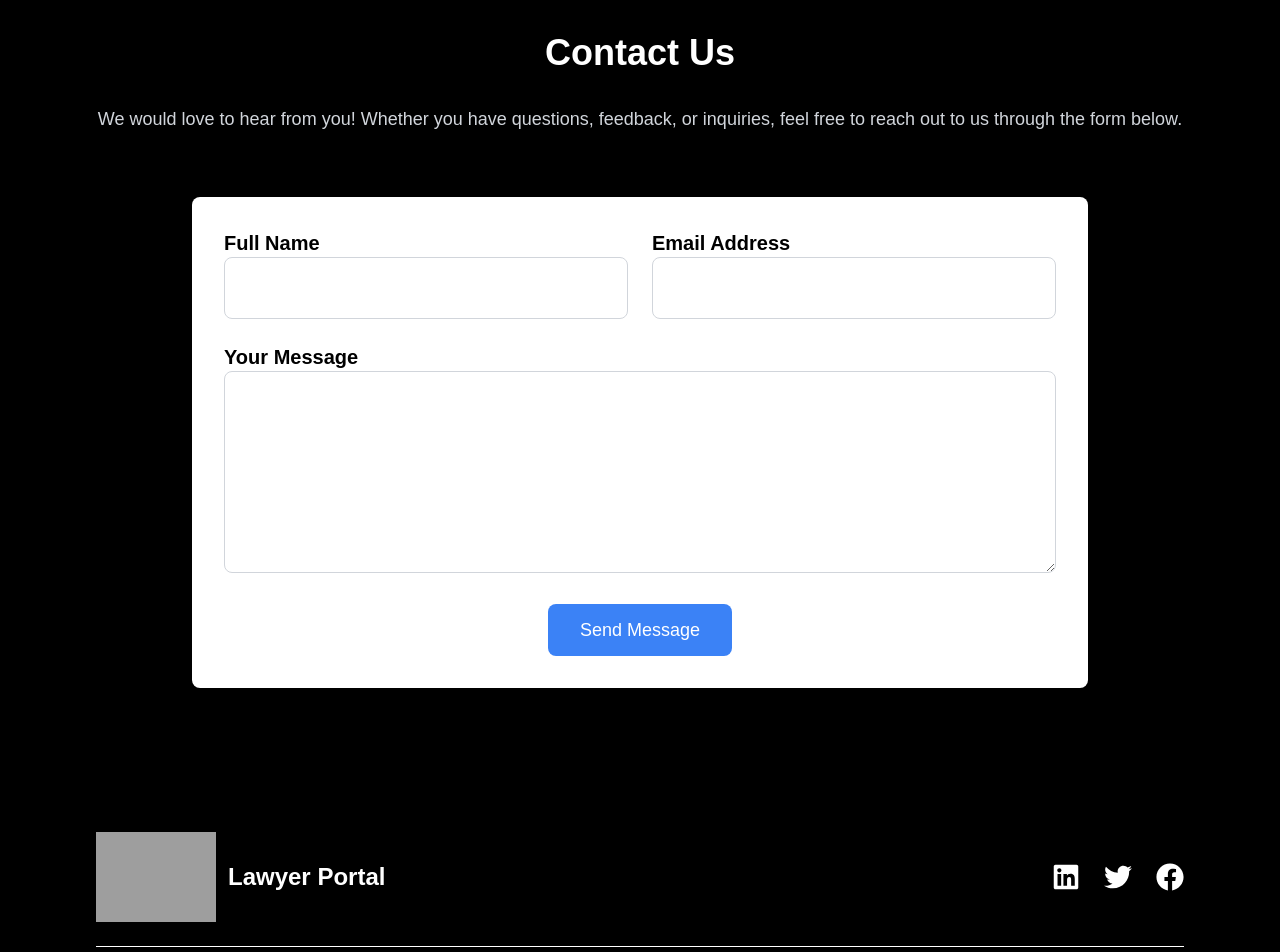
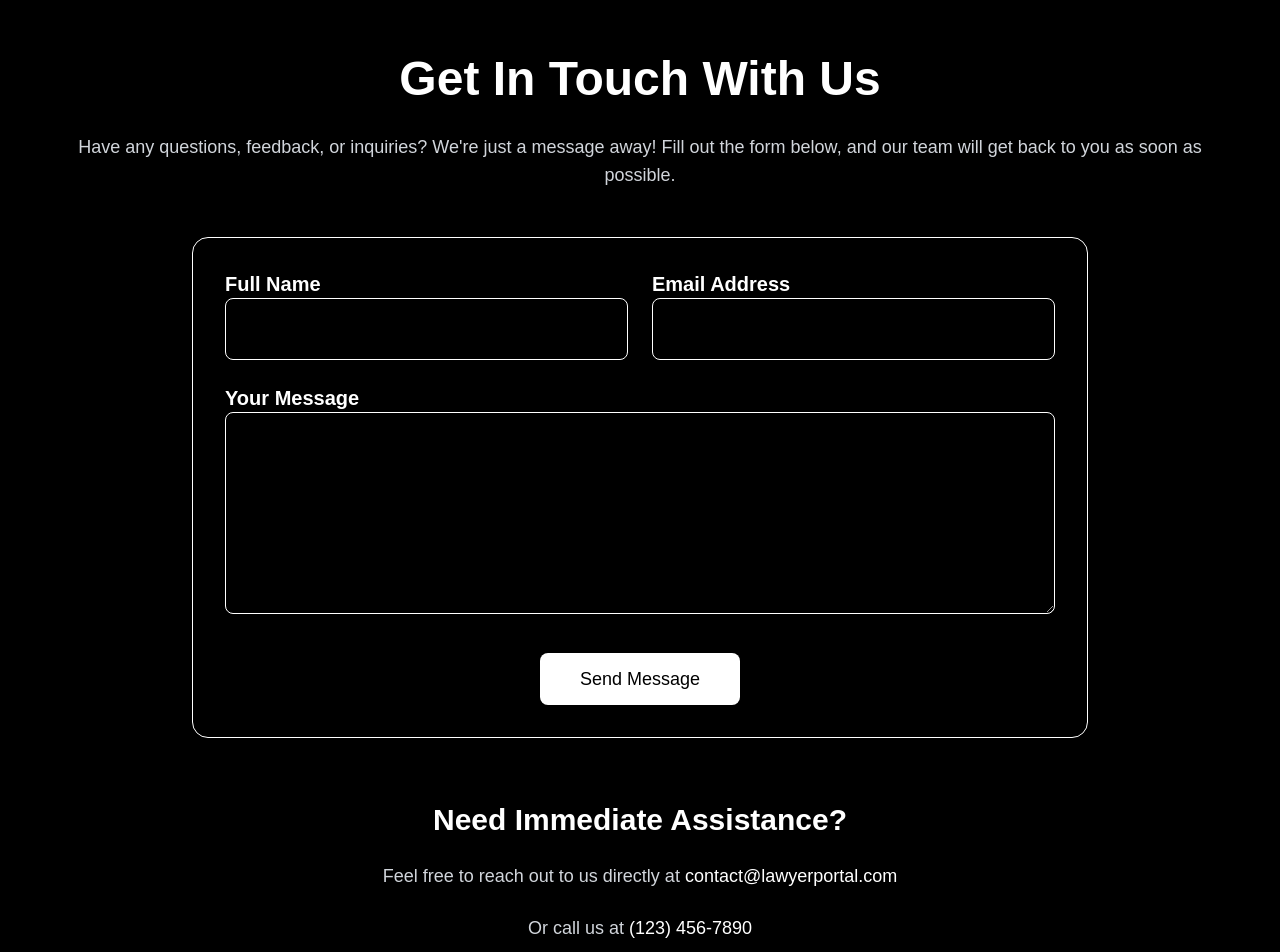
Before and after one commit to Hima-D/lawgical, a Next.js app: page /contact in a window 1280 px wide. Shown: the part 160-1112 px from the top of the page. Built offline with nearby package versions, Linux system fonts and the light colour scheme; grey boxes are pictures that could not be loaded.

Commit message:
added pages

```diff
--- a/src/app/contact/page.jsx
+++ b/src/app/contact/page.jsx
@@ -9,65 +9,79 @@ const Contact = () => {
       <Header />
 
       {/* Contact Form Section */}
-      <div className="max-w-7xl mx-auto pt-12 pb-24">
-        <h1 className="text-4xl font-bold text-center mb-8 text-white">Contact Us</h1>
+      <div className="max-w-7xl mx-auto pt-16 pb-32">
+        <h1 className="text-5xl font-bold text-center mb-6 text-white leading-tight">
+          Get In Touch With Us
+        </h1>
 
-        <div className="text-center mb-16">
+        <div className="text-center mb-12">
           <p className="text-lg text-gray-300 mb-6">
-            We would love to hear from you! Whether you have questions, feedback, or inquiries, feel free to reach out to us through the form below.
+            Have any questions, feedback, or inquiries? We're just a message away!
+            Fill out the form below, and our team will get back to you as soon as possible.
           </p>
         </div>
 
-        <div className="max-w-4xl mx-auto bg-white p-8 rounded-lg shadow-xl">
+        <div className="max-w-4xl mx-auto bg-black p-8 rounded-2xl shadow-2xl border border-white">
           <form action="#" method="POST">
             <div className="grid grid-cols-1 sm:grid-cols-2 gap-6">
               {/* Name Input */}
               <div className="sm:col-span-1">
-                <label htmlFor="name" className="text-xl font-semibold text-black mb-2">Full Name</label>
+                <label htmlFor="name" className="text-xl font-semibold text-white mb-2">Full Name</label>
                 <input
                   type="text"
                   id="name"
                   name="name"
                   required
-                  className="w-full p-4 text-lg border border-gray-300 rounded-lg focus:outline-none focus:ring-2 focus:ring-blue-500"
+                  className="w-full p-4 text-lg bg-black border border-white rounded-lg focus:outline-none focus:ring-2 focus:ring-white transition-all duration-300"
                 />
               </div>
 
               {/* Email Input */}
               <div className="sm:col-span-1">
-                <label htmlFor="email" className="text-xl font-semibold text-black mb-2">Email Address</label>
+                <label htmlFor="email" className="text-xl font-semibold text-white mb-2">Email Address</label>
                 <input
                   type="email"
                   id="email"
                   name="email"
                   required
-                  className="w-full p-4 text-lg border border-gray-300 rounded-lg focus:outline-none focus:ring-2 focus:ring-blue-500"
+                  className="w-full p-4 text-lg bg-black border border-white rounded-lg focus:outline-none focus:ring-2 focus:ring-white transition-all duration-300"
                 />
               </div>
             </div>
 
             {/* Message Textarea */}
             <div className="mt-6">
-              <label htmlFor="message" className="text-xl font-semibold text-black mb-2">Your Message</label>
+              <label htmlFor="message" className="text-xl font-semibold text-white mb-2">Your Message</label>
               <textarea
                 id="message"
                 name="message"
                 rows="6"
                 required
-                className="w-full p-4 text-lg border border-gray-300 rounded-lg focus:outline-none focus:ring-2 focus:ring-blue-500"
+                className="w-full p-4 text-lg bg-black border border-white rounded-lg focus:outline-none focus:ring-2 focus:ring-white transition-all duration-300"
               ></textarea>
             </div>
 
             {/* Submit Button */}
-            <div className="mt-6 text-center">
+            <div className="mt-8 text-center">
               <button
                 type="submit"
-                className="bg-blue-500 text-white text-lg py-3 px-8 rounded-lg hover:bg-blue-600 focus:outline-none focus:ring-2 focus:ring-blue-500"
+                className="bg-white text-black text-lg py-3 px-10 rounded-lg hover:bg-gray-300 focus:outline-none focus:ring-2 focus:ring-white transform transition-all duration-300"
               >
                 Send Message
               </button>
             </div>
           </form>
+        </div>
+
+        {/* Optional Info Section (Optional) */}
+        <div className="mt-16 text-center">
+          <h2 className="text-3xl font-semibold text-white mb-6">Need Immediate Assistance?</h2>
+          <p className="text-lg text-gray-300 mb-6">
+            Feel free to reach out to us directly at <span className="text-white">contact@lawyerportal.com</span>
+          </p>
+          <p className="text-lg text-gray-300 mb-6">
+            Or call us at <span className="text-white">(123) 456-7890</span>
+          </p>
         </div>
       </div>
 
```
